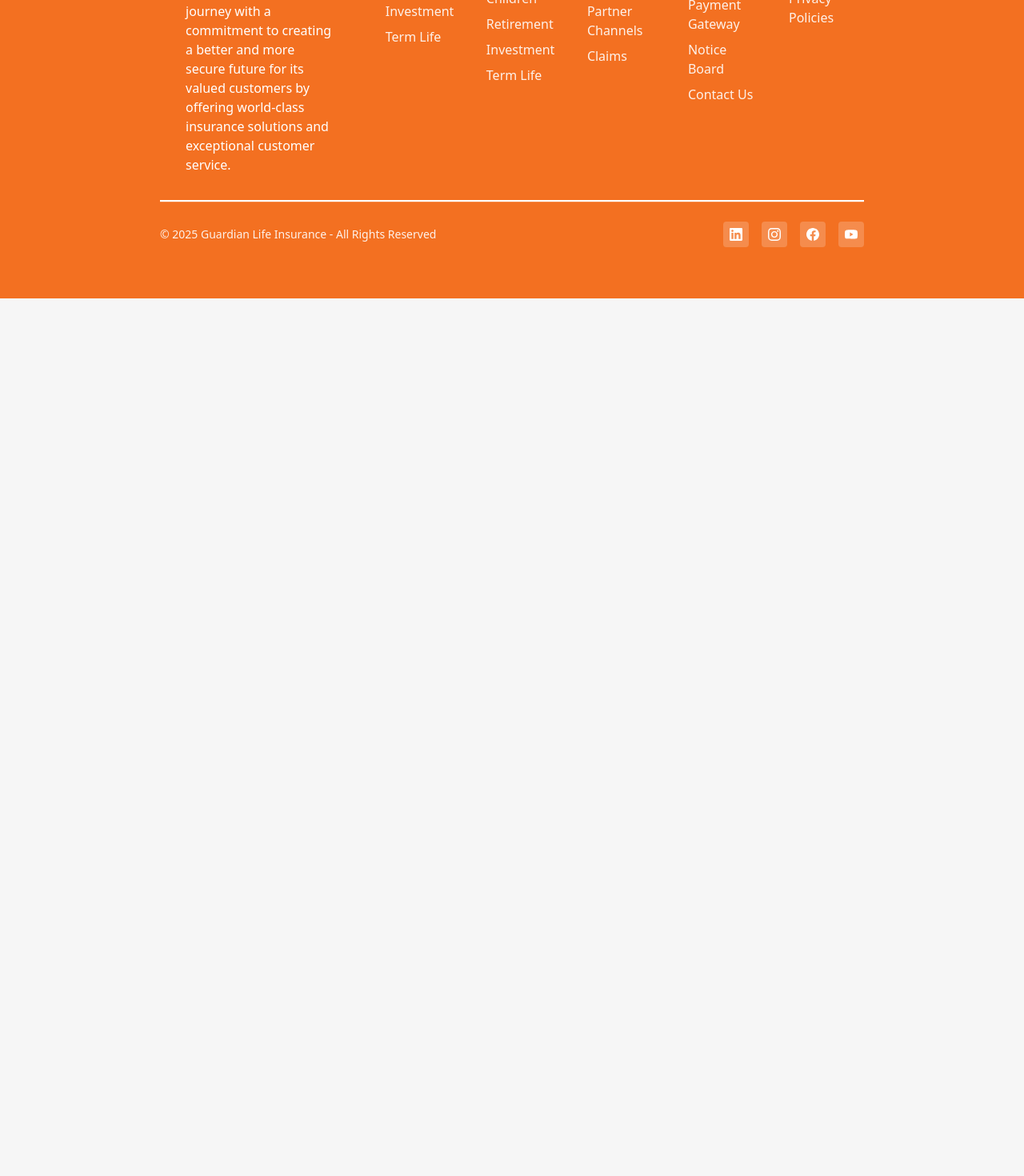
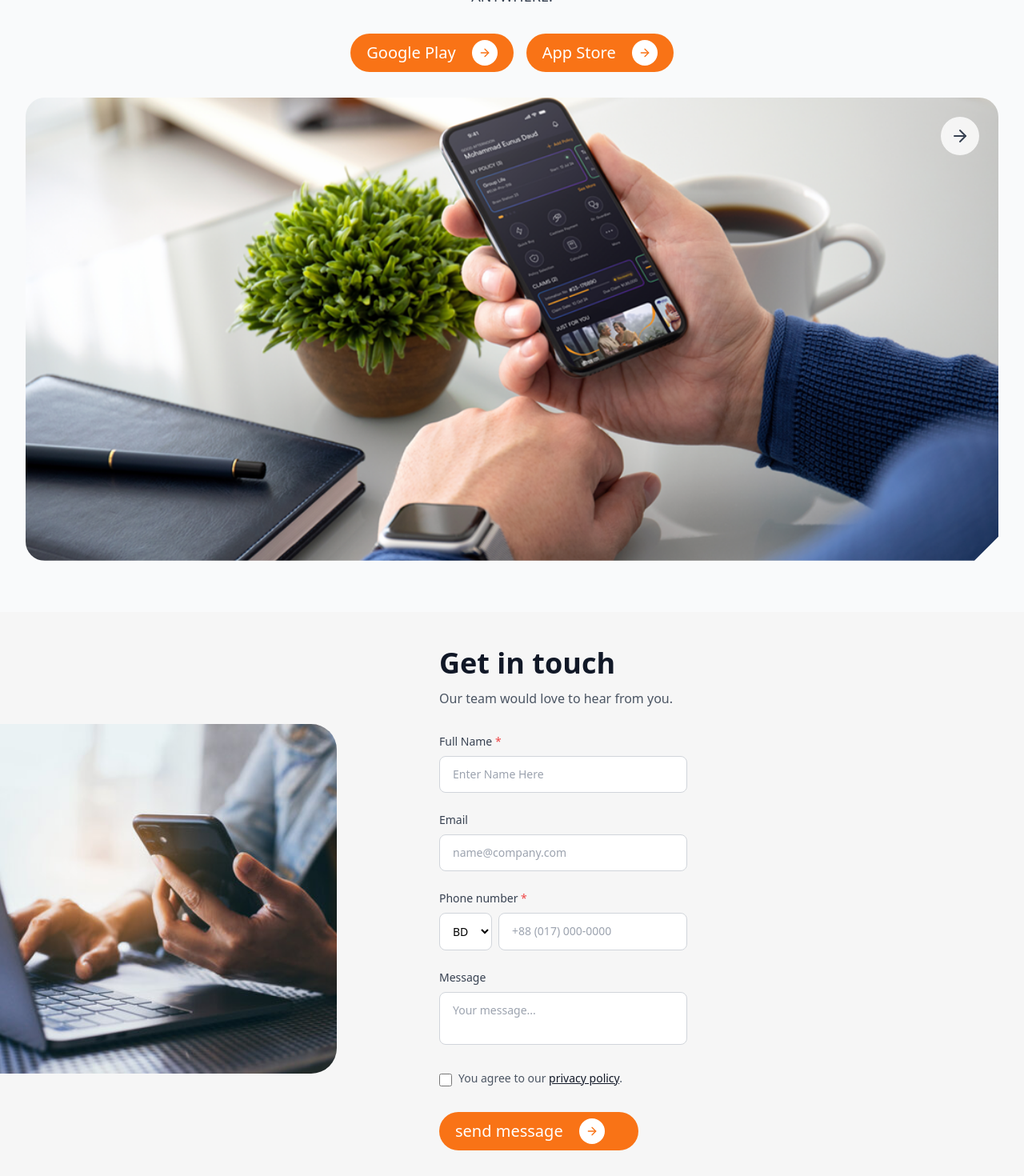
Before and after one commit to rafiul-bs23/guardianlife-frontend, a React (Vite) app: page / in a window 1280 px wide. Shown: the part 6820-8290 px from the top of the page at 80% size. Before the commit the page ends 7193 px from the top, so only its background shows below. Built offline with nearby package versions, Linux system fonts and the light colour scheme.

Commit message:
Create promotion section and contact section

```diff
--- a/src/features/home/Home.tsx
+++ b/src/features/home/Home.tsx
@@ -10,6 +10,8 @@ import Solutions from "./Solutions.tsx";
 import PartnersBanks from "./PartnersBanks.tsx";
 import BusinessPartners from "./BusinessPartners.tsx";
 import EmpoweringFamilies from "./components/EmpoweringFamilies.tsx";
+import AppPromotion from "./components/PromotionSection.tsx";
+import ContactForm from "./components/contact.tsx";
 
 const Home = () => {
   return (
@@ -74,6 +76,8 @@ const Home = () => {
       <PartnersBanks />
       <BusinessPartners />
       <EmpoweringFamilies />
+      <AppPromotion />
+      <ContactForm />
     </div>
   );
 };
--- /dev/null
+++ b/src/features/home/components/PromotionSection.tsx
@@ -0,0 +1,64 @@
+import { ArrowRight } from 'lucide-react';
+import ActionButton from "../../../shared/Components/BaseButton.tsx"; // or custom SVG
+import AppPromotionImage from "../../../assets/images/home/AppPromotion/AppPromotion.png"
+
+const AppPromotion = () => {
+  return (
+    <div className="bg-gray-50 py-16 px-8">
+      <div className="mx-auto">
+        {/* Header Section */}
+        <div className="text-center mb-8">
+          <h3 className="text-sm font-semibold text-gray-600 tracking-wide mb-3">
+            OUR AMAZING NEW APP
+          </h3>
+
+          <h2 className="text-4xl font-bold mb-4">
+            <span className="text-orange-500">SEAMLESS INSURANCE AT YOUR FINGERTIPS</span>
+          </h2>
+
+          <p className="text-gray-700 text-lg max-w-3xl mx-auto leading-relaxed">
+            THE GUARDIAN LIFE APP PUTS HASSLE-FREE COVERAGE IN YOUR HANDS.
+            <br/>
+            DOWNLOAD NOW ON ANDROID & IOS TO MANAGE YOUR INSURANCE ANYTIME, ANYWHERE.
+          </p>
+        </div>
+
+        <div className="flex gap-4 justify-center">
+          <ActionButton
+            text="Google Play"
+            onClick={() => console.log("Google play clicked")}
+          />
+          <ActionButton
+            text="App Store"
+            onClick={() => console.log("App store clicked")}
+          />
+        </div>
+
+        <div className="relative mt-8 flex">
+          <div
+            className="overflow-hidden mx-auto"
+            style={{
+              clipPath: 'polygon(0 0, 100% 0, 100% calc(100% - 30px), calc(100% - 30px) 100%, 0 100%)',
+              borderRadius: '24px'
+            }}
+          >
+            <img
+              src={AppPromotionImage}
+              alt="Guardian Life App"
+              className="w-[1520px] h-[579px] object-cover"
+            />
+
+            {/* Top-right circle icon (optional) */}
+            <div
+              className="absolute top-6 right-6 w-12 h-12 bg-white/80 backdrop-blur-sm rounded-full flex items-center justify-center">
+              <ArrowRight className="w-6 h-6 text-gray-700"/>
+            </div>
+          </div>
+        </div>
+      </div>
+
+      {/* Phone Image with rounded corners */}
+    </div>
+)};
+
+export default AppPromotion;
--- /dev/null
+++ b/src/features/home/components/contact.tsx
@@ -0,0 +1,162 @@
+import { useState } from 'react';
+import ActionButton from "../../../shared/Components/BaseButton.tsx";
+import GetInTouch from "../../../assets/images/home/GetInTouch.png";
+
+const ContactForm = () => {
+  const [formData, setFormData] = useState({
+    fullName: '',
+    email: '',
+    phoneNumber: '',
+    message: '',
+    agreeToPolicy: false
+  });
+
+  const handleChange = (e) => {
+    const { name, value, type, checked } = e.target;
+    setFormData(prev => ({
+      ...prev,
+      [name]: type === 'checkbox' ? checked : value
+    }));
+  };
+
+  const handleSubmit = () => {
+    console.log('Form Data:', formData);
+  };
+
+  return (
+    <div>
+      <div className="flex gap-8 h-[437px] w-full mt-[140px]">
+        <div className="flex-1 rounded-tr-[32px] rounded-br-[32px]">
+          <img
+            src={GetInTouch}
+            alt="GetInTouch"
+            className="w-full h-full object-cover rounded-tr-[32px] rounded-br-[32px]"
+          />
+        </div>
+
+
+        <div className="flex-1 flex flex-col py-[62.5px] pl-8 justify-center gap-4 ">
+          <div className="p-8 sm:p-12 lg:p-16 flex flex-col justify-center mr-[325px]">
+            {/* Header */}
+            <div className="mb-8">
+              <h2 className="text-3xl sm:text-4xl font-bold text-gray-900 mb-3">
+                Get in touch
+              </h2>
+              <p className="text-gray-600 text-base">
+                Our team would love to hear from you.
+              </p>
+            </div>
+
+            {/* Form Fields */}
+            <div className="space-y-6">
+              {/* Full Name */}
+              <div>
+                <label className="block text-sm font-medium text-gray-700 mb-2">
+                  Full Name <span className="text-red-500">*</span>
+                </label>
+                <input
+                  type="text"
+                  name="fullName"
+                  value={formData.fullName}
+                  onChange={handleChange}
+                  placeholder="Enter Name Here"
+                  className="w-full px-4 py-3 border border-gray-300 rounded-lg focus:ring-2 focus:ring-orange-500 focus:border-transparent outline-none transition-all placeholder:text-gray-400 text-sm"
+                />
+              </div>
+
+              {/* Email */}
+              <div>
+                <label className="block text-sm font-medium text-gray-700 mb-2">
+                  Email
+                </label>
+                <input
+                  type="email"
+                  name="email"
+                  value={formData.email}
+                  onChange={handleChange}
+                  placeholder="name@company.com"
+                  className="w-full px-4 py-3 border border-gray-300 rounded-lg focus:ring-2 focus:ring-orange-500 focus:border-transparent outline-none transition-all placeholder:text-gray-400 text-sm"
+                />
+              </div>
+
+              {/* Phone Number */}
+              <div>
+                <label className="block text-sm font-medium text-gray-700 mb-2">
+                  Phone number <span className="text-red-500">*</span>
+                </label>
+                <div className="flex gap-2">
+                  <select
+                    name="countryCode"
+                    className="px-3 py-3 border border-gray-300 rounded-lg focus:ring-2 focus:ring-orange-500 focus:border-transparent outline-none transition-all text-sm bg-white"
+                  >
+                    <option value="BD">BD</option>
+                    <option value="US">US</option>
+                    <option value="UK">UK</option>
+                    <option value="IN">IN</option>
+                  </select>
+                  <input
+                    type="tel"
+                    name="phoneNumber"
+                    value={formData.phoneNumber}
+                    onChange={handleChange}
+                    placeholder="+88 (017) 000-0000"
+                    className="flex-1 px-4 py-3 border border-gray-300 rounded-lg focus:ring-2 focus:ring-orange-500 focus:border-transparent outline-none transition-all placeholder:text-gray-400 text-sm"
+                  />
+                </div>
+              </div>
+
+              {/* Message */}
+              <div>
+                <label className="block text-sm font-medium text-gray-700 mb-2">
+                  Message
+                </label>
+                <textarea
+                  name="message"
+                  value={formData.message}
+                  onChange={handleChange}
+                  // rows="4"
+                  className="w-full px-4 py-3 border border-gray-300 rounded-lg focus:ring-2 focus:ring-orange-500 focus:border-transparent outline-none transition-all resize-none placeholder:text-gray-400 text-sm"
+                  placeholder="Your message..."
+                ></textarea>
+              </div>
+
+              {/* Privacy Policy Checkbox */}
+              <div className="flex items-start gap-2">
+                <input
+                  type="checkbox"
+                  name="agreeToPolicy"
+                  checked={formData.agreeToPolicy}
+                  onChange={handleChange}
+                  className="mt-1 w-4 h-4 text-orange-500 border-gray-300 rounded focus:ring-orange-500"
+                />
+                <label className="text-sm text-gray-600">
+                  You agree to our{' '}
+                  <a href="#" className="text-gray-900 underline hover:text-orange-500 transition-colors">
+                    privacy policy
+                  </a>
+                  .
+                </label>
+              </div>
+
+              {/* Submit Button */}
+              <div className="pt-2">
+                <ActionButton
+                  text="send message"
+                  className="w-[249px]"
+                  onClick={handleSubmit}
+                />
+              </div>
+            </div>
+          </div>
+
+        </div>
+        <div>
+
+
+        </div>
+      </div>
+    </div>
+  );
+};
+
+export default ContactForm;
--- a/src/shared/Components/Footer.tsx
+++ b/src/shared/Components/Footer.tsx
@@ -45,7 +45,7 @@ const Footer: React.FC = () => {
   }
 
   return (
-    <footer className="bg-[var(--color-primary)] text-white px-[200px] py-[64px] rounded-tl-[32px] rounded-tr-[32px]">
+    <footer className="bg-[var(--color-primary)] text-white px-[200px] py-[64px] rounded-tl-[32px] rounded-tr-[32px] mt-[300px]">
       <div className="max-w-7xl mx-auto">
         <div className="flex">
 
```
Also changed, not shown: src/assets/images/home/AppPromotion/AppPromotion.png (added), src/assets/images/home/GetInTouch.png (added).
